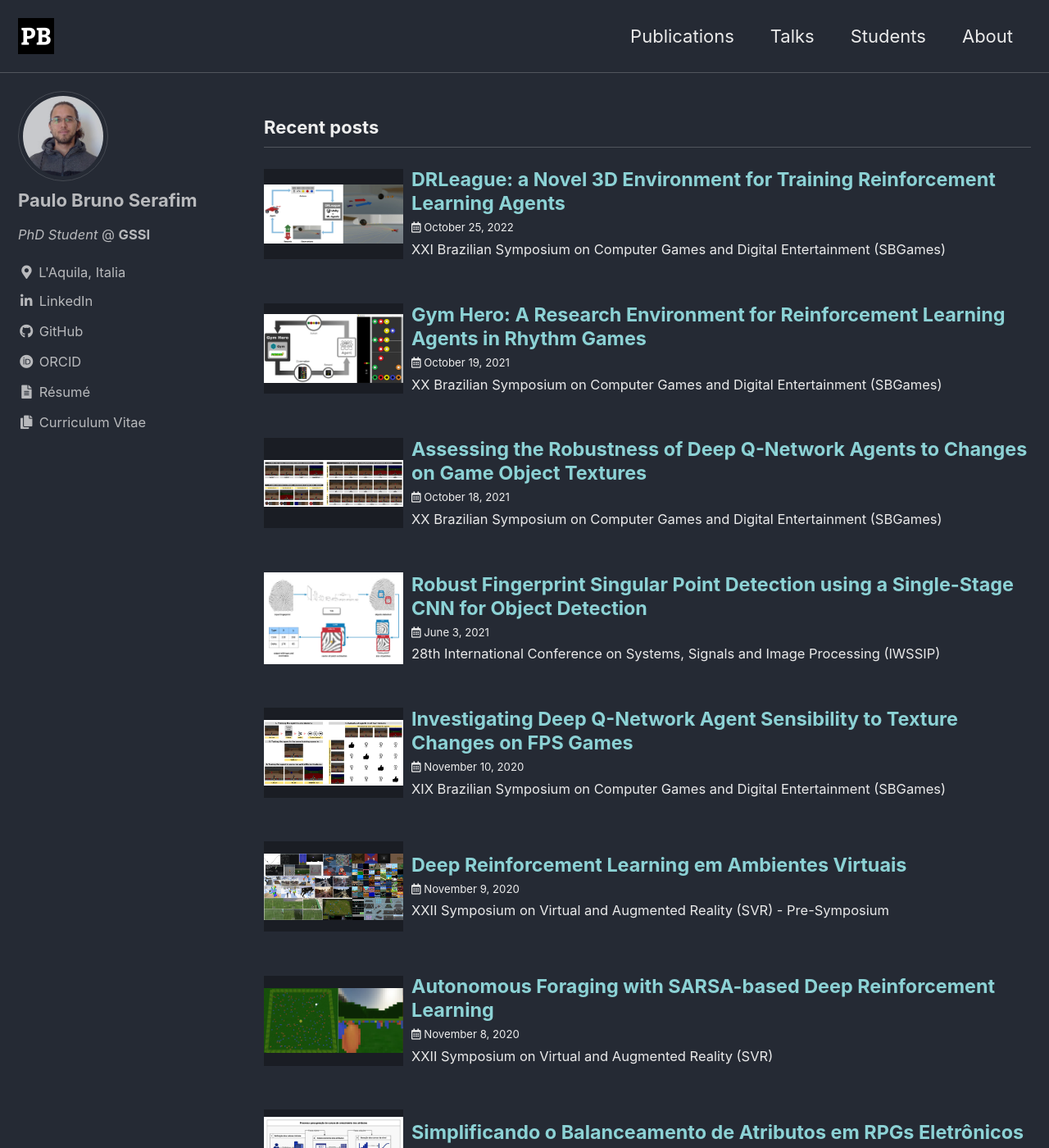
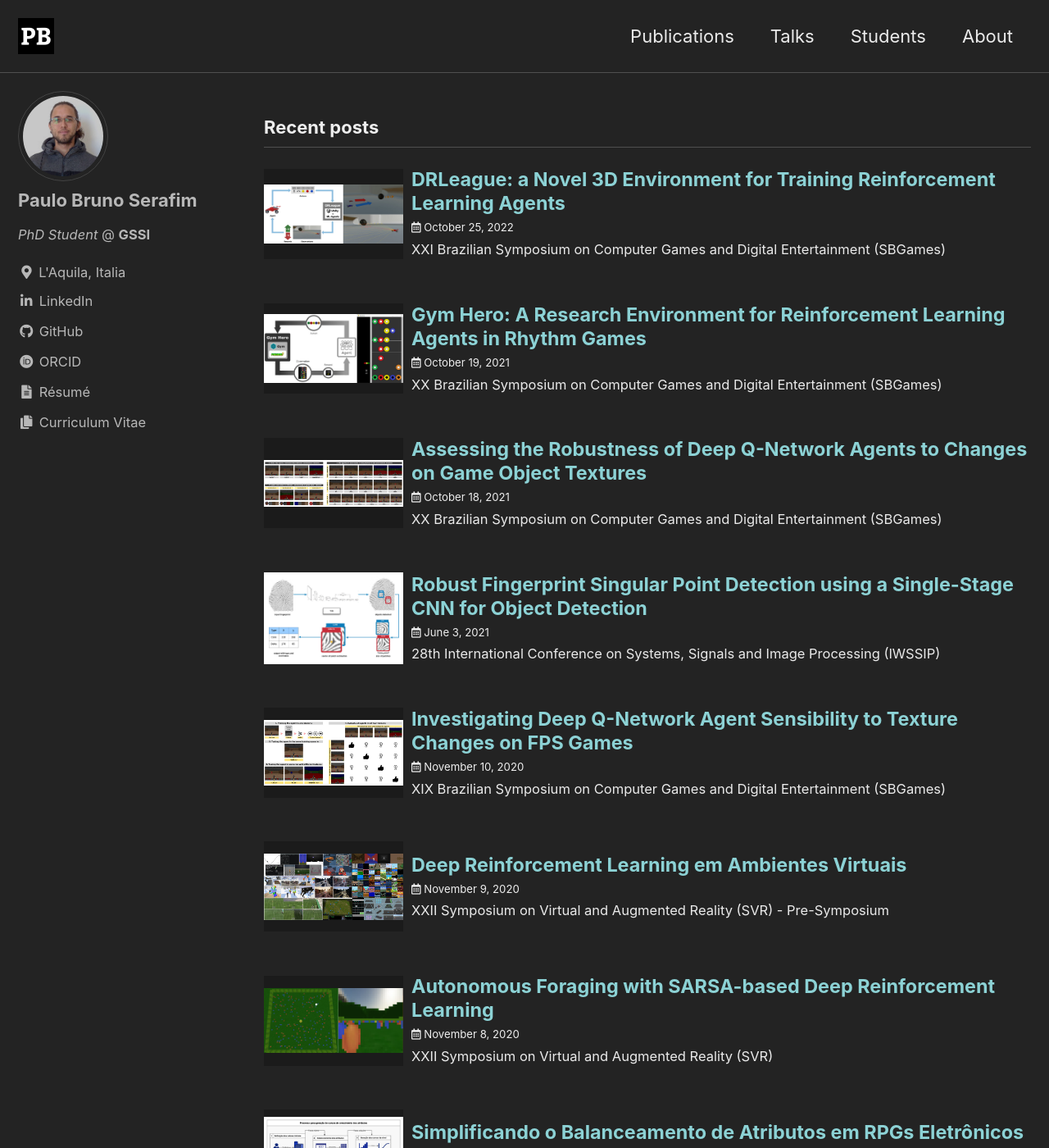
Before and after one commit to paulobruno/PersonalSite, a Jekyll site: the page built from index.html, in a window 1280 px wide and 1400 px high. Shown: the whole window at 82% size. Built offline with Jekyll 4.4.1, drawn with Linux system fonts in a browser that asks for light colours; cached includes are drawn as plain includes; the list of posts is cut into pages by our own code.

Commit message:
Change background color to dark grey

```diff
--- a/_includes/archive-single.html
+++ b/_includes/archive-single.html
@@ -12,7 +12,7 @@
 
 {% if include.type != "grid" and post.thumbnail %}
 <div style="display:flex;align-items:center;margin-top:24px;margin-bottom:52px">
-  <div style="width:170px;height: 110px;background:#1a1d24;margin-right: 10px;flex-shrink: 0;display: flex;align-items: center;">
+  <div style="width:170px;height: 110px;background:#1b1b1b;margin-right: 10px;flex-shrink: 0;display: flex;align-items: center;">
     {% if post.link %}
       <img style="width:100%;cursor:pointer" src="{{ post.thumbnail }}" alt="" onclick="location.href='{{ post.link }}'">
     {% else %}
--- a/_sass/minimal-mistakes/skins/_pbdark.scss
+++ b/_sass/minimal-mistakes/skins/_pbdark.scss
@@ -3,7 +3,7 @@
    ========================================================================== */
 
 /* Colors */
-$background-color: #252a34 !default;
+$background-color: #232323 !default;
 $text-color: #eaeaea !default;
 $primary-color: #00adb5 !default;
 $border-color: mix(#fff, $background-color, 20%) !default;
```
